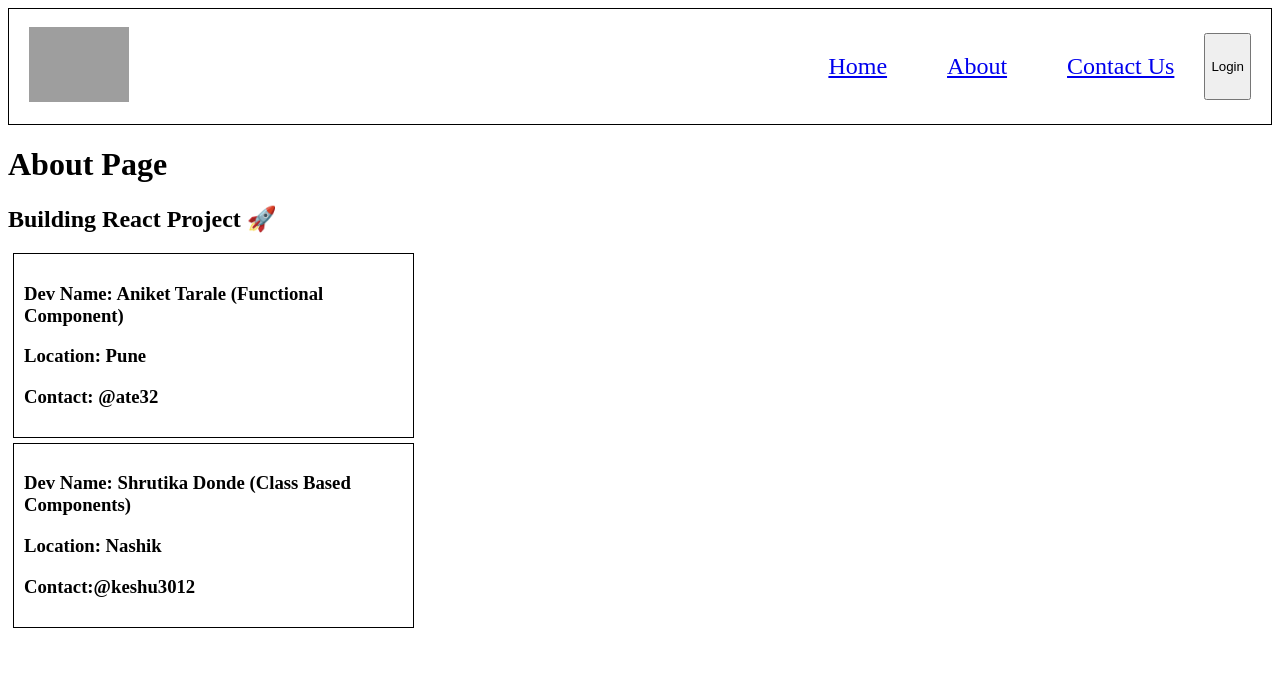
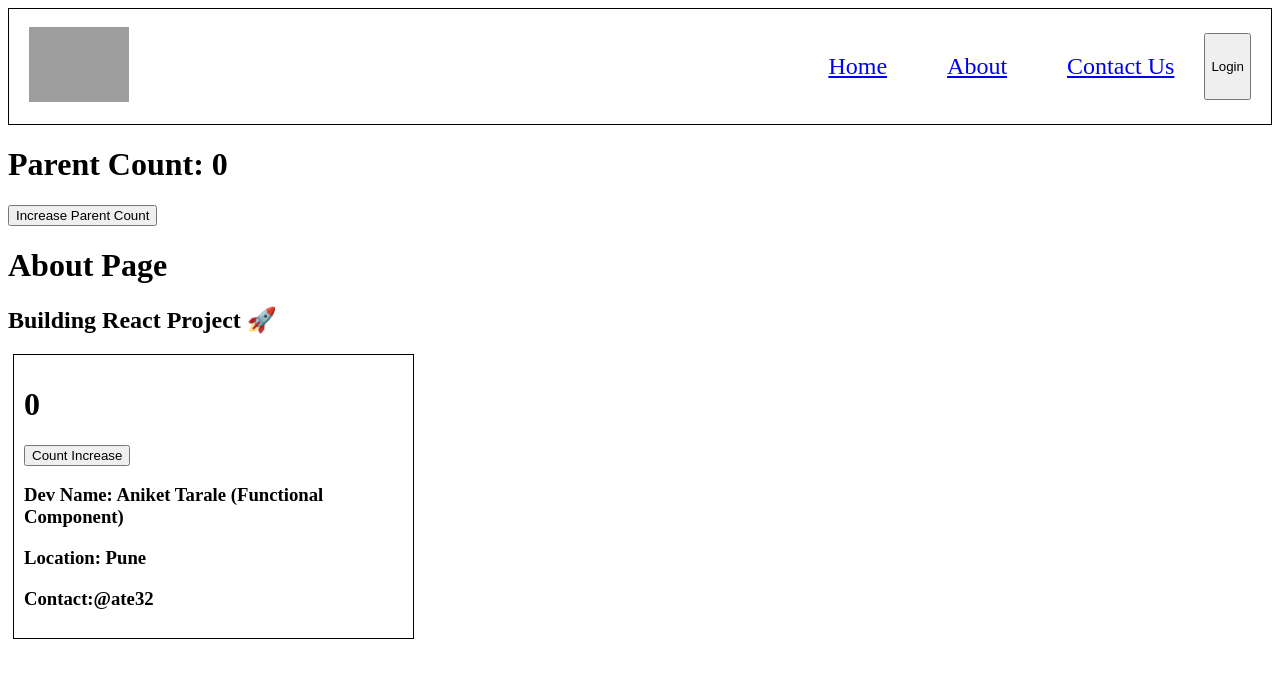
Before and after one commit to aniket-257/Cravy, a React (Vite) app: page /about in a window 1280 px wide. Shown: the top 678 px of the page. Built offline with nearby package versions, Linux system fonts and the light colour scheme; grey boxes are pictures that could not be loaded.

Commit message:
Class based component Added

```diff
--- a/src/components/About.js
+++ b/src/components/About.js
@@ -1,23 +1,63 @@
 import User from "./User";
 import UserClass from "./UserClass";
+import React from "react";
 
-const About = () => {
+class About extends React.Component {
+  constructor(props) {
+    super(props);
+    this.state = {
+      parentCount: 0,
+    };
+    console.log("Parent Constructor");
+  }
+
+  componentDidMount() {
+    console.log("Parent Component Did Mount?");
+  }
+
+  render() {
+    console.log("Parent Render");
     return (
       <div className="about">
+        <h1>Parent Count: {this.state.parentCount}</h1>
+        <button
+          onClick={() => {
+            this.setState({
+              parentCount: this.state.parentCount + 1,
+            });
+          }}
+        >
+          Increase Parent Count
+        </button>
         <h1>About Page</h1>
         <h2>Building React Project 🚀</h2>
-      <User
+        <UserClass
           name="Aniket Tarale (Functional Component)"
           location="Pune"
           contact="@ate32"
         />
-      <UserClass
-        name="Shrutika Donde (Class Based Components)"
-        location="Nashik"
-        contact="@keshu3012"
-      />
       </div>
     );
-};
+  }
+}
+
+// const About = () => {
+//   return (
+//     <div className="about">
+//       <h1>About Page</h1>
+//       <h2>Building React Project 🚀</h2>
+//       <User
+//         name="Aniket Tarale (Functional Component)"
+//         location="Pune"
+//         contact="@ate32"
+//       />
+//       <UserClass
+//         name="Shrutika Donde (Class Based Components)"
+//         location="Nashik"
+//         contact="@keshu3012"
+//       />
+//     </div>
+//   );
+// };
 
 export default About;
--- a/src/components/UserClass.jsx
+++ b/src/components/UserClass.jsx
@@ -2,12 +2,35 @@ import React from "react";
 class UserClass extends React.Component {
   constructor(props) {
     super(props);
-    console.log(props);
+    // this.state object is reserve for state variables
+    this.state = {
+      count: 0,
+    };
+    console.log("Child Constructor");
+  }
+
+  componentDidMount() {
+    console.log("Child Component Did Mount?");
   }
   render() {
+    console.log("Child Render");
     const { name, location, contact } = this.props;
     return (
       <div className="user">
+        <h1>{this.state.count}</h1>
+        <button
+          onClick={() => {
+            //! Never update state variable like this
+            //? this.state.count = this.state.count + 1; //! this will not work
+            //! this.setState({stateVariables:updatedValues}) is used to update value on UI, only given states will update and another will be untouched
+            this.setState({
+              count: this.state.count + 1,
+              //count2: this.state.count2+1
+            });
+          }}
+        >
+          Count Increase
+        </button>
         <h3>Dev Name: {name}</h3>
         <h3>Location: {location}</h3>
         <h3>Contact:{contact}</h3>
```
Also changed, not shown: 1 other file (tests, documents, lock files or other folders). Lines whose indentation alone changed are shown as unchanged.
